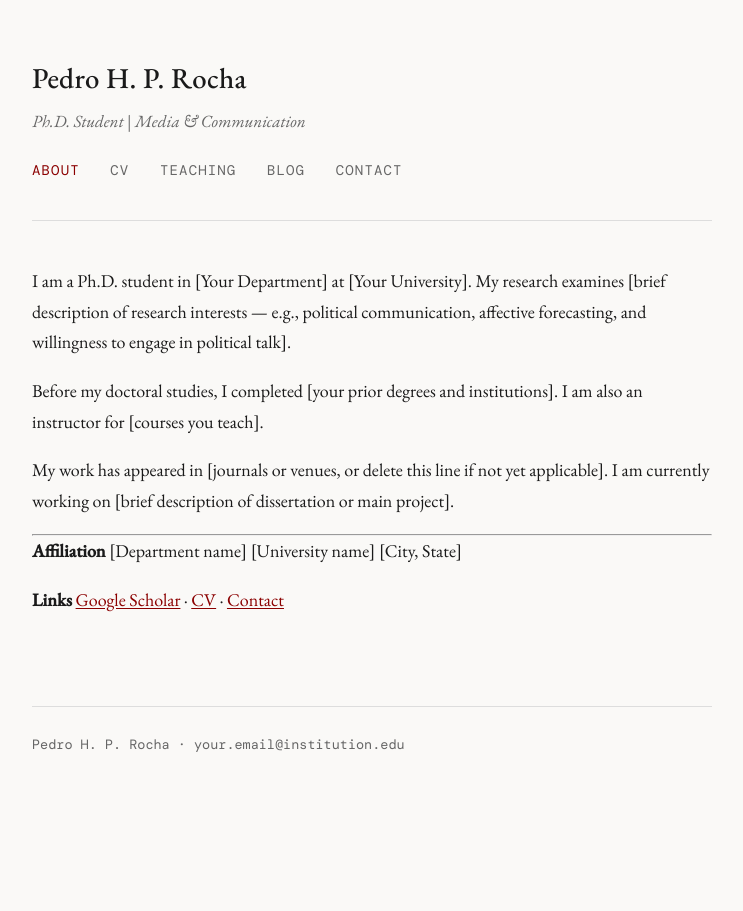
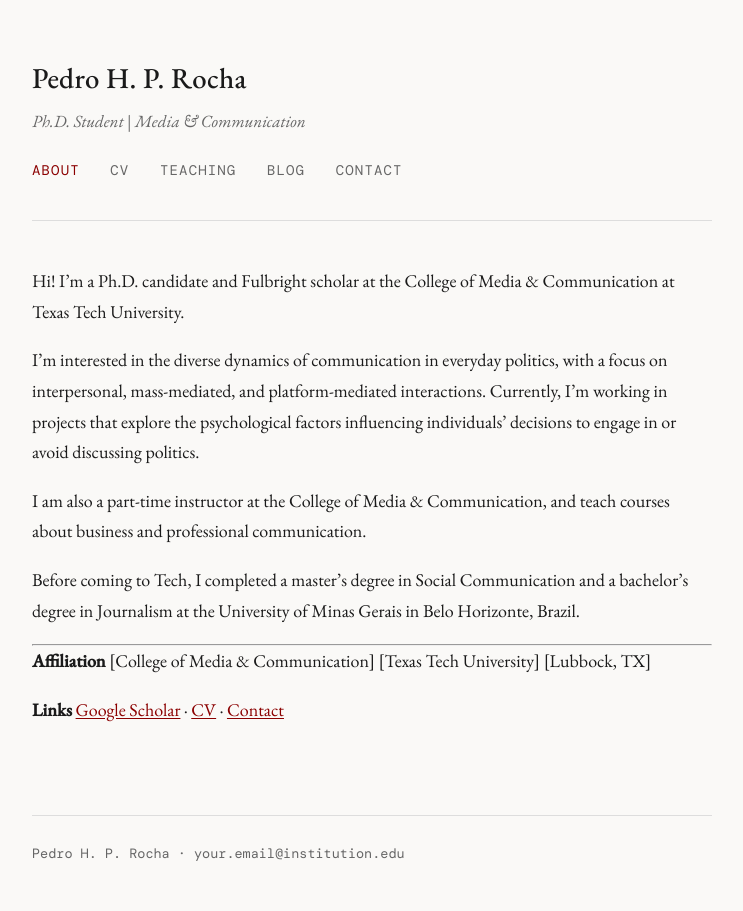
Before and after one commit to pedrohprocha/pedrohprocha.github.io, a Jekyll site: the page built from index.md, in a window 1280 px wide. Shown: the whole page, without its empty margins (268-1011 px from the left). Built offline with Jekyll 4.4.1, drawn with Linux system fonts in a browser that asks for light colours.

Commit message:
update content

```diff
--- a/index.md
+++ b/index.md
@@ -3,18 +3,20 @@ layout: default
 title: About
 ---
 
-I am a Ph.D. student in [Your Department] at [Your University]. My research examines [brief description of research interests — e.g., political communication, affective forecasting, and willingness to engage in political talk].
+Hi! I'm a Ph.D. candidate and Fulbright scholar at the College of Media & Communication at Texas Tech University.
 
-Before my doctoral studies, I completed [your prior degrees and institutions]. I am also an instructor for [courses you teach].
+I’m interested in the diverse dynamics of communication in everyday politics, with a focus on interpersonal, mass-mediated, and platform-mediated interactions. Currently, I’m working in projects that explore the psychological factors influencing individuals’ decisions to engage in or avoid discussing politics.
 
-My work has appeared in [journals or venues, or delete this line if not yet applicable]. I am currently working on [brief description of dissertation or main project].
+I am also a part-time instructor at the College of Media & Communication, and teach courses about business and professional communication.
+
+Before coming to Tech, I completed a master's degree in Social Communication and a bachelor's degree in Journalism at the University of Minas Gerais in Belo Horizonte, Brazil.
 
 ---
 
 **Affiliation**
-[Department name]
-[University name]
-[City, State]
+[College of Media & Communication]
+[Texas Tech University]
+[Lubbock, TX]
 
 **Links**
-[Google Scholar](https://scholar.google.com) &middot; [CV]({{ '/cv' | relative_url }}) &middot; [Contact]({{ '/contact' | relative_url }})
+[Google Scholar](https://scholar.google.com/citations?user=LBnOt9wAAAAJ&hl=en&inst=6726858233868544323) &middot; [CV]({{ '/cv' | relative_url }}) &middot; [Contact]({{ '/contact' | relative_url }})
```
